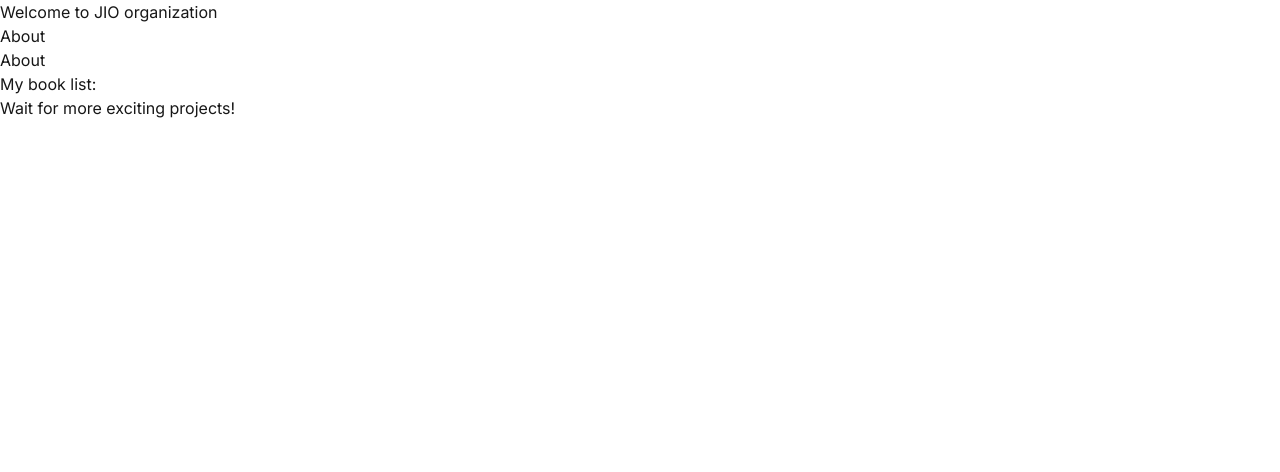
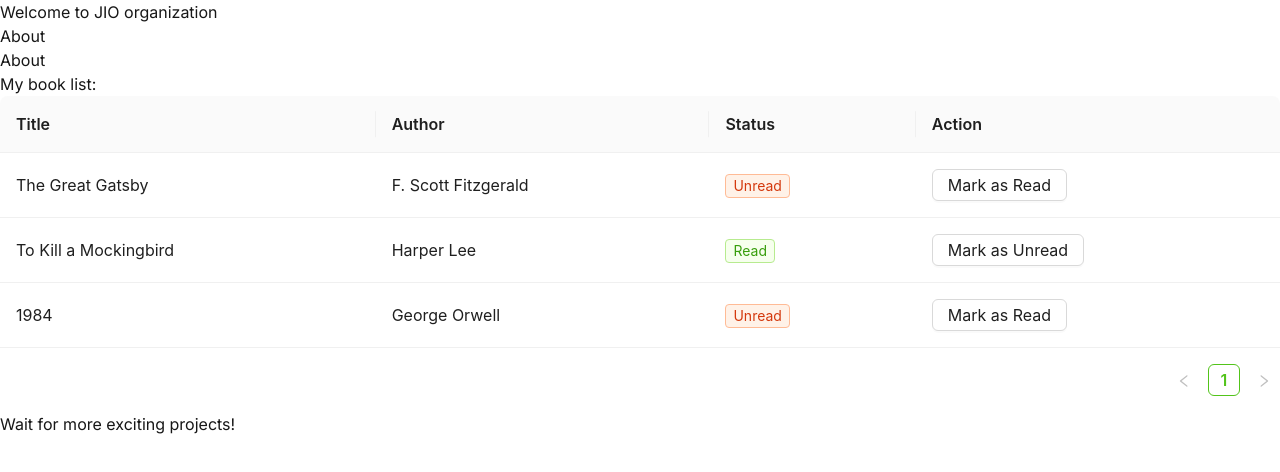
Before and after one commit to GIGAKLIBADZE/first-nextjs-app, a Next.js app: page /books in a window 1280 px wide. Shown: the top 472 px of the page. Built offline with nearby package versions, Linux system fonts and the light colour scheme; what @ant-design/nextjs-registry would draw is missing.

Commit message:
add the table for the books route

```diff
--- a/src/app/books/page.tsx
+++ b/src/app/books/page.tsx
@@ -1,9 +1,69 @@
-import React from "react";
+"use client";
 
-export default function About() {
+import React, { useState } from "react";
+import { Table, Button, Tag } from "antd";
+
+const dataSource = [
+  {
+    key: "1",
+    title: "The Great Gatsby",
+    author: "F. Scott Fitzgerald",
+    status: "Unread",
+  },
+  {
+    key: "2",
+    title: "To Kill a Mockingbird",
+    author: "Harper Lee",
+    status: "Read",
+  },
+  {
+    key: "3",
+    title: "1984",
+    author: "George Orwell",
+    status: "Unread",
+  },
+];
+
+export default function Books() {
+  const [books, setBooks] = useState(dataSource);
+  const toggleStatus = (key: string) => {
+    const updated = books.map((book) =>
+      book.key === key
+        ? { ...book, status: book.status === "Read" ? "Unread" : "Read" }
+        : book
+    );
+    setBooks(updated);
+  };
+
+  const columns = [
+    {
+      title: "Title",
+      dataIndex: "title",
+    },
+    {
+      title: "Author",
+      dataIndex: "author",
+    },
+    {
+      title: "Status",
+      dataIndex: "status",
+      render: (status: string) => (
+        <Tag color={status === "Read" ? "green" : "volcano"}>{status}</Tag>
+      ),
+    },
+    {
+      title: "Action",
+      render: (_: any, record: any) => (
+        <Button onClick={() => toggleStatus(record.key)}>
+          Mark as {record.status === "Read" ? "Unread" : "Read"}
+        </Button>
+      ),
+    },
+  ];
   return (
     <div>
       <h1>My book list:</h1>
+      <Table columns={columns} dataSource={dataSource}></Table>
     </div>
   );
 }
```
